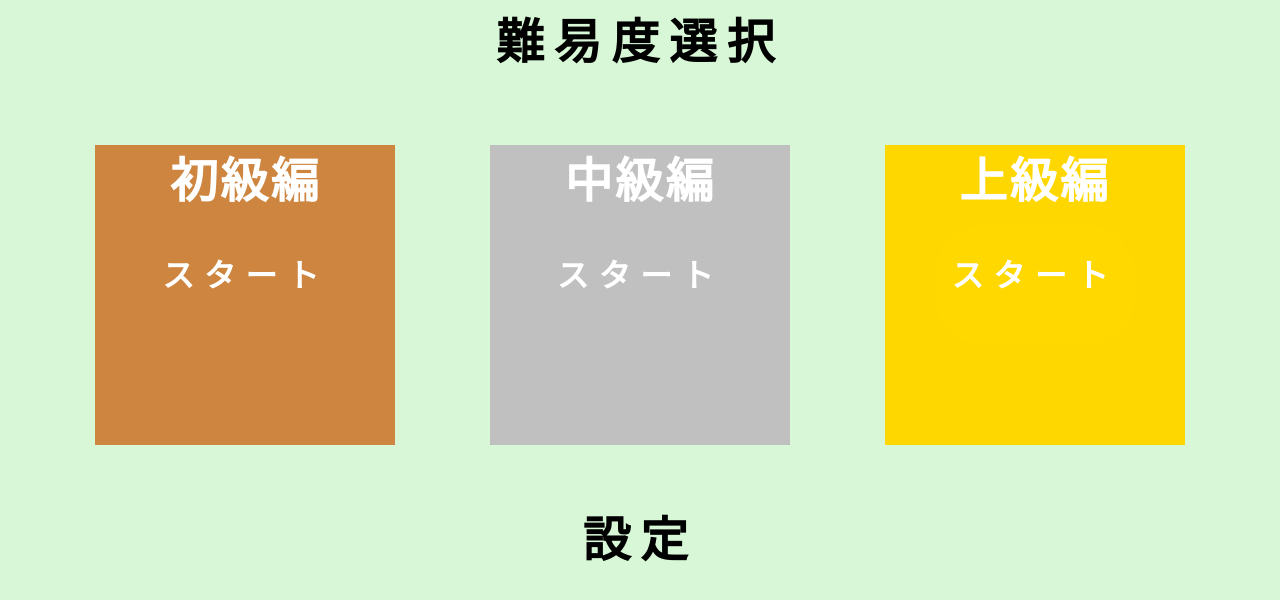
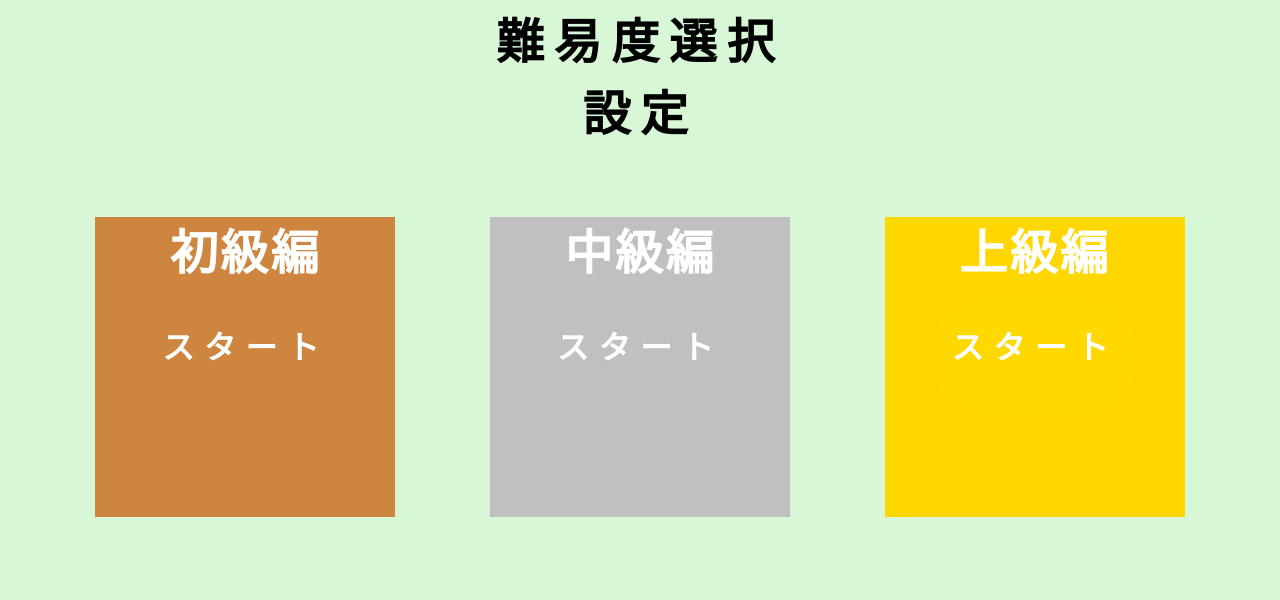
Before and after one commit to furu0202/Prefectures-App, a Next.js app: page /level in a window 1280 px wide. Shown: the top 600 px of the page. Built offline with nearby package versions, Linux system fonts and the light colour scheme.

Commit message:
設定ボタンの場所移動

```diff
--- a/app/level/page.jsx
+++ b/app/level/page.jsx
@@ -18,7 +18,7 @@ const ITEMS = [
   {
     title: '上級編',
     id: 'advanced',
-    message: '上級編',
+    text: '上級編',
   },
 ];
 
@@ -28,6 +28,11 @@ const page = () => {
       <title>難易度選択画面</title>
       <main className={styles.main}>
         <h1>難易度選択</h1>
+        <div className={styles.setup}>
+          <Link className={styles.buttonSetup} href={'setup'}>
+            設定
+          </Link>
+        </div>
         <div className={styles.buttonArea}>
           <div className={styles.beginner}>
             <h2 className={styles.begginerTitle}>初級編</h2>
@@ -48,11 +53,6 @@ const page = () => {
             </Link>
           </div>
         </div>
-        <div className={styles.setup}>
-          <Link className={styles.buttonSetup} href={'setup'}>
-            設定
-          </Link>
-        </div>
       </main>
     </div>
   );
```
